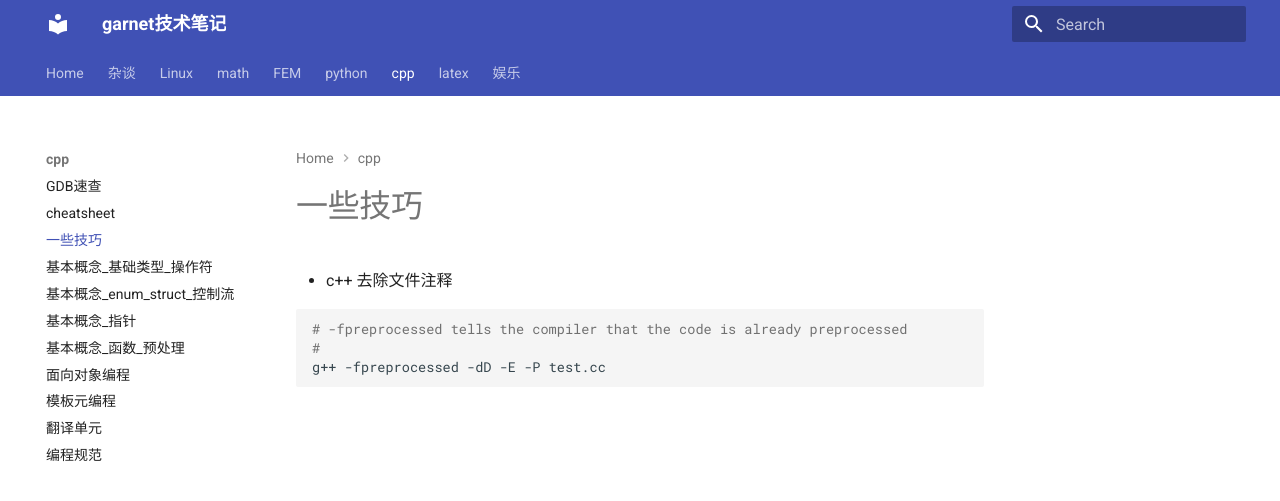
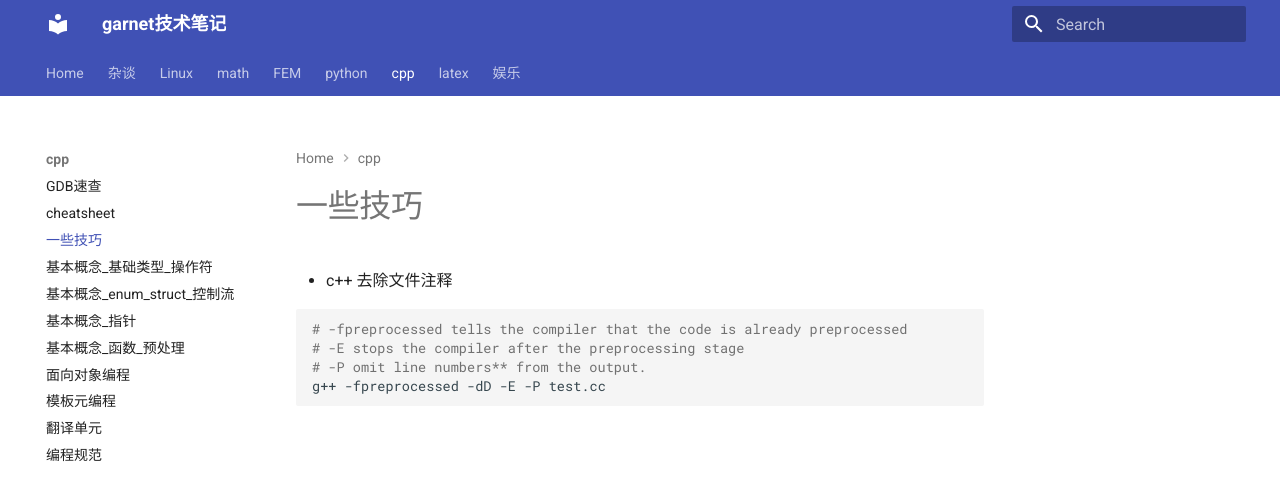
Before and after one commit to ymma98/technotes, an MkDocs documentation site: the page built from docs/cpp/一些技巧.md, in a window 1280 px wide. Shown: the top 501 px of the page. Built offline with MkDocs 1.6.1 and Material for MkDocs 9.7.7, drawn with Linux system fonts in a browser that asks for light colours.

Commit message:
docs/cpp/一些技巧.md updated from https://stackedit.cn/

````diff
--- a/docs/cpp/一些技巧.md
+++ b/docs/cpp/一些技巧.md
@@ -4,10 +4,11 @@
 
 ```bash
 # -fpreprocessed tells the compiler that the code is already preprocessed
-#
+# -E stops the compiler after the preprocessing stage
+# -P omit line numbers** from the output.
 g++ -fpreprocessed -dD -E -P test.cc
 ```
 <!--stackedit_data:
-eyJoaXN0b3J5IjpbMTQ0Njg4MDI1OSwtMTIxMDM2ODU2MCwtMz
-AxNTU2MDddfQ==
+eyJoaXN0b3J5IjpbMTEyMzIyOTQwNiwxNDQ2ODgwMjU5LC0xMj
+EwMzY4NTYwLC0zMDE1NTYwN119
 -->
````
